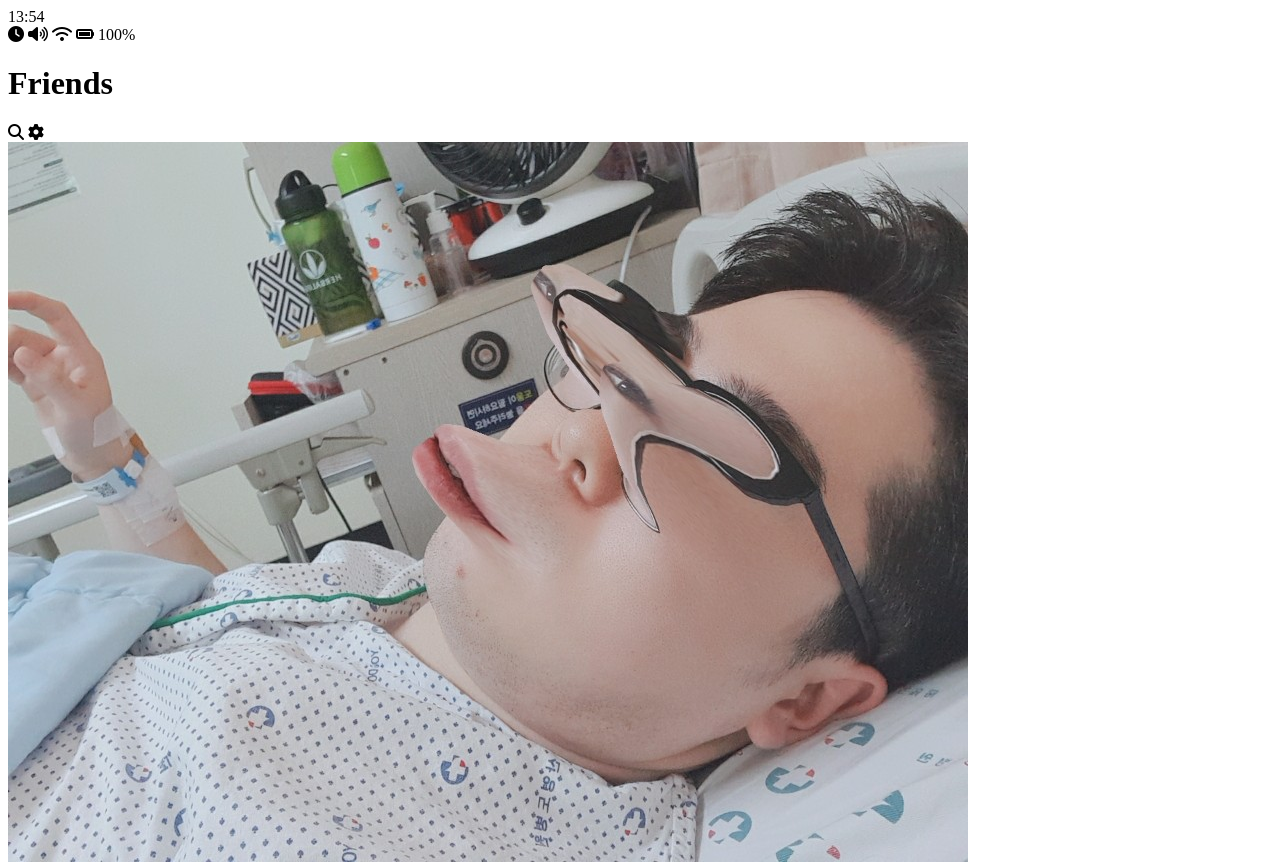
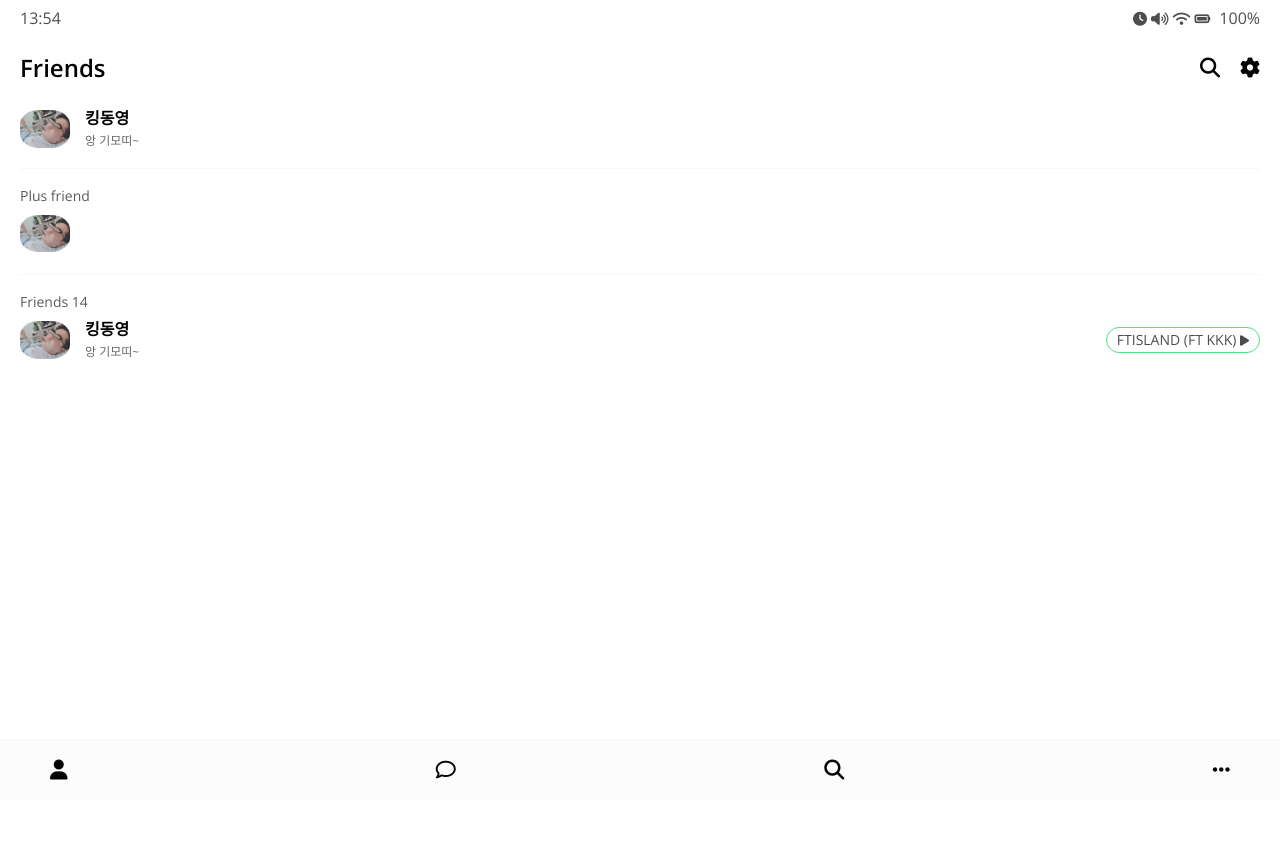
Before and after one commit to ehddud1006/kakao_clone, a plain HTML site: page friends.html in a window 1280 px wide. Shown: the top 862 px of the page. After the commit the page ends 800 px from the top, so only its background shows below. Drawn offline with nearby package versions, Linux system fonts and the light colour scheme.

Commit message:
gogogoog

```diff
--- /dev/null
+++ b/css/friend.css
@@ -0,0 +1,61 @@
+.friend {
+  display: flex;
+  justify-content: space-between;
+  align-items: center;
+}
+
+.friend .friend__avatar {
+  width: 50px;
+  border-radius: 38%;
+}
+
+.friend__avatar.g-avatar {
+  /*width: 70px;*/
+}
+
+.friend__avatar.m-avatar {
+  width: 60px;
+}
+
+.friend .friend__column {
+  display: flex;
+  align-items: center;
+}
+
+.friend .friend__avatar {
+  margin-right: 15px;
+}
+
+.friend__content .friend__name {
+  display: block;
+  font-weight: 600;
+  margin-bottom: 5px;
+}
+
+.friend__content .friend__status,
+.friend__content .friend__bottom-text,
+.friend .chat__timestamp {
+  opacity: 0.6;
+}
+
+.friend__content .friend__bottom-text {
+  font-size: 14px;
+}
+
+.friend__content .friend__status,
+.friend .chat__timestamp {
+  font-size: 12px;
+}
+
+.friend .friend__now-listening {
+  border: 1px solid #52e084;
+  padding: 5px 10px;
+  border-radius: 15px;
+  font-size: 14px;
+}
+.friend__now-listening span {
+  opacity: 0.7;
+}
+.friend__now-listening i {
+  font-size: 12px;
+}
--- /dev/null
+++ b/css/friends.css
@@ -0,0 +1,14 @@
+.friends .friends__plus {
+  margin-top: 20px;
+  padding: 20px 0px;
+  border-top: 1px solid #f7f7f7;
+  border-bottom: 1px solid #f7f7f7;
+  margin: 20px 0px;
+}
+
+.friends__plus .friends__title,
+.friends__list .friends__title {
+  font-size: 14px;
+  opacity: 0.65;
+  margin-bottom: 12px;
+}
--- /dev/null
+++ b/css/header.css
@@ -0,0 +1,27 @@
+.header {
+  display: flex;
+  justify-content: space-between;
+  align-items: center;
+  margin-bottom: 30px;
+}
+
+.header .header__title {
+  font-size: 24px;
+  font-weight: 600;
+}
+
+.header .header__icon {
+  font-size: 20px;
+  margin-left: 20px;
+  cursor: pointer;
+}
+
+.header .header__header-column {
+  display: flex;
+  align-items: center;
+}
+
+.header .header__back-btn {
+  font-size: 22px;
+  margin-right: 20px;
+}
--- /dev/null
+++ b/css/nav-bar.css
@@ -0,0 +1,37 @@
+.nav {
+  position: fixed;
+  width: 100%;
+  background-color: #fcfcfc;
+  padding: 20px 50px;
+  bottom: 0px;
+  left: 0px;
+  border-top: 1px solid #f7f7f7;
+}
+
+.nav .nav__list {
+  display: flex;
+  justify-content: space-between;
+}
+
+.nav i {
+  font-size: 20px;
+}
+
+.nav .nav__list-link {
+  position: relative;
+}
+
+.nav .nav__badge {
+  position: absolute;
+  top: -7px;
+  right: -7px;
+  font-size: 10px;
+  color: white;
+  background-color: #dc5d46;
+  width: 18px;
+  height: 18px;
+  display: flex;
+  justify-content: center;
+  align-items: center;
+  border-radius: 10px;
+}
--- /dev/null
+++ b/css/reset.css
@@ -0,0 +1,124 @@
+html,
+body,
+div,
+span,
+applet,
+object,
+iframe,
+h1,
+h2,
+h3,
+h4,
+h5,
+h6,
+p,
+blockquote,
+pre,
+a,
+abbr,
+acronym,
+address,
+big,
+cite,
+code,
+del,
+dfn,
+em,
+img,
+ins,
+kbd,
+q,
+s,
+samp,
+small,
+strike,
+strong,
+sub,
+sup,
+tt,
+var,
+b,
+u,
+i,
+center,
+dl,
+dt,
+dd,
+ol,
+ul,
+li,
+fieldset,
+form,
+label,
+legend,
+table,
+caption,
+tbody,
+tfoot,
+thead,
+tr,
+th,
+td,
+article,
+aside,
+canvas,
+details,
+embed,
+figure,
+figcaption,
+footer,
+header,
+hgroup,
+menu,
+nav,
+output,
+ruby,
+section,
+summary,
+time,
+mark,
+audio,
+video {
+  margin: 0;
+  padding: 0;
+  border: 0;
+  font-size: 100%;
+  font: inherit;
+  vertical-align: baseline;
+}
+/* HTML5 display-role reset for older browsers */
+article,
+aside,
+details,
+figcaption,
+figure,
+footer,
+header,
+hgroup,
+menu,
+nav,
+section {
+  display: block;
+}
+body {
+  line-height: 1;
+}
+ol,
+ul {
+  list-style: none;
+}
+blockquote,
+q {
+  quotes: none;
+}
+blockquote:before,
+blockquote:after,
+q:before,
+q:after {
+  content: "";
+  content: none;
+}
+table {
+  border-collapse: collapse;
+  border-spacing: 0;
+}
--- /dev/null
+++ b/css/status-bar.css
@@ -0,0 +1,14 @@
+.status-bar {
+  display: flex;
+  justify-content: space-between;
+  margin-bottom: 30px;
+  opacity: 0.7; /* 색의 진하기 조절*/
+}
+
+.status-bar i {
+  font-size: 14px;
+}
+
+.status-bar .status-bar__battery-level {
+  margin-left: 5px;
+}
--- /dev/null
+++ b/css/style.css
@@ -0,0 +1,23 @@
+@import url("https://fonts.googleapis.com/css2?family=Open+Sans:wght@400;600&display=swap");
+@import "reset.css";
+@import "status-bar.css";
+@import "header.css";
+@import "nav-bar.css";
+@import "friend.css";
+@import "friends.css";
+
+* {
+  box-sizing: border-box;
+}
+body {
+  background-color: white;
+  padding: 10px 20px;
+  color: #020202;
+  font-family: "Open Sans", -apple-system, BlinkMacSystemFont, "Segoe UI",
+    Roboto, Oxygen, Ubuntu, Cantarell, "Open Sans", "Helvetica Neue", sans-serif;
+}
+
+a {
+  color: inherit; /* 부모의 색을 물려받음.*/
+  text-decoration: none;
+}
--- a/friends.html
+++ b/friends.html
@@ -7,6 +7,7 @@
       src="https://kit.fontawesome.com/ab59ce7f71.js"
       crossorigin="anonymous"
     ></script>
+    <link rel="stylesheet" href="css/style.css" />
     <title>Friends | Kaka Clone</title>
   </head>
 
@@ -38,43 +39,43 @@
     </header>
     <main class="friends">
       <header class="friends__header">
-        <div class="friends__friend freind friend--lg">
+        <div class="friends__friend friend">
           <div class="friend__column">
             <img src="images/avatar.jpg" class="g-avatar friend__avatar" />
             <div class="friend__content">
               <span class="friend__name">
                 킹동영
               </span>
-              <span class="freind__status">
+              <span class="friend__status">
                 앙 기모띠~
               </span>
             </div>
           </div>
         </div>
       </header>
-      <div class="friends__plus-friend">
-        <h5 class="friends__tilte">Plus friend</h5>
-        <div class="friends__friend freind">
+      <div class="friends__plus">
+        <h5 class="friends__title">Plus friend</h5>
+        <div class="friends__friend friend">
           <div class="freind__column">
-            <img src="images/avatar.jpg" class="g-avatar friend__avatar" />
+            <img src="images/avatar.jpg" class="friend__avatar" />
             <div class="friend__content">
-              <span class="friend__name">
+              <!--<span class="friend__name">
                 Plus Friend
               </span>
-            </div>
+            --></div>
           </div>
         </div>
       </div>
       <ul class="friends__list">
         <h5 class="friends__title">Friends 14</h5>
-        <li class="friends__friend freind friend--lg">
+        <li class="friends__friend friend friend--lg">
           <div class="friend__column">
-            <img src="images/avatar.jpg" class="g-avatar friend__avatar" />
+            <img src="images/avatar.jpg" class="friend__avatar" />
             <div class="friend__content">
               <span class="friend__name">
                 킹동영
               </span>
-              <span class="freind__status">
+              <span class="friend__status">
                 앙 기모띠~
               </span>
             </div>
@@ -83,8 +84,9 @@
             <div class="friend__now-listening">
               <span>
                 FTISLAND (FT KKK)
+                <i class="fas fa-play"></i>
               </span>
-              <i class="fas fa-play"></i>
+
             </div>
           </div>
         </li>
```
Also changed, not shown: chat.html (+5 -4 lines), find.html (+4 -3 lines), index.html (+23 -16 lines), more.html (+2 -1 lines), settings.html (+2 -1 lines).
